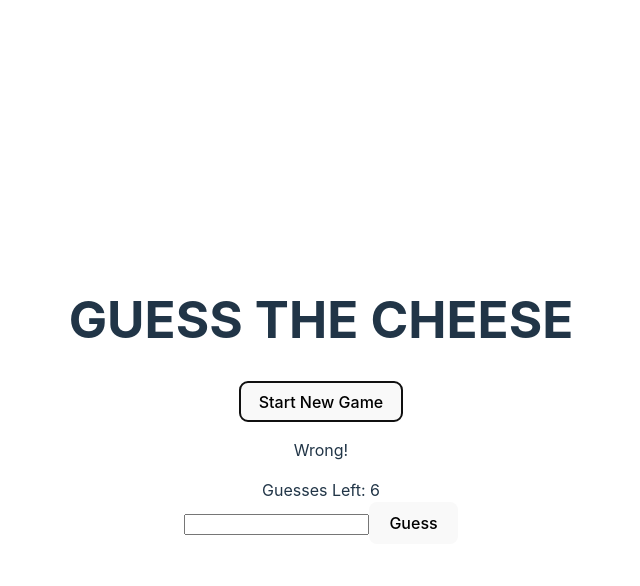
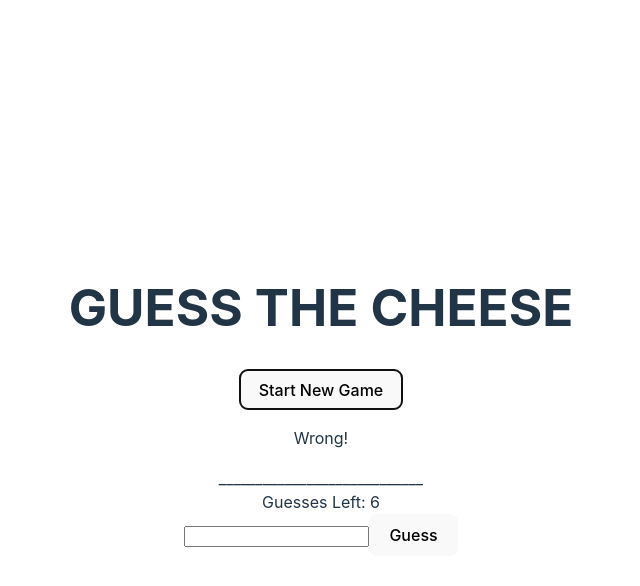
Before and after one commit to emmalgs/word-puzzle, a React (Vite) app: page / in a window 1280 px wide. Both pictures are taken after a click on the button "Start New Game". Shown: the top 586 px of the page, without its empty margins (319-959 px from the left). Built offline with nearby package versions, Linux system fonts and the light colour scheme.

Commit message:
display guess results in word + reset guesses

```diff
--- a/src/components/GuessResult.jsx
+++ b/src/components/GuessResult.jsx
@@ -1,11 +1,18 @@
 import PropTypes from "prop-types";
 
 function GuessResult(props) {
+  const wordArray = props.word.split("");
 
   return (
     <div>
       <div className="guess-result">{(props.result) ? <p>Correct!</p> : <p>Wrong!</p>}</div>
-      {/* // correct and missing letters display i.e _ _ E _ X _ _ */}
+      <div className="word-guess-display">
+        {wordArray.map((letter) => {
+          return props.allGuesses.includes(letter) ?
+          <span>{letter}</span> :
+          <span>__</span>})
+        }
+      </div>
       <div className="guesses-left">Guesses Left: {props.guesses}</div>
     </div>
   )
@@ -13,7 +20,9 @@ function GuessResult(props) {
 
 GuessResult.propTypes = {
   guesses: PropTypes.number,
-  result: PropTypes.bool
+  result: PropTypes.bool,
+  word: PropTypes.string,
+  allGuesses: PropTypes.array
 }
 
 export default GuessResult;
--- a/src/components/PuzzleControl.jsx
+++ b/src/components/PuzzleControl.jsx
@@ -27,6 +27,7 @@ class PuzzleControl extends React.Component{
       formVisibleOnPage: true,
       gameEnd: false,
       guessesLeft: 6,
+      lettersGuessed: [],
       word: newGameWord});
     console.log(this.state.word)
   }
@@ -60,6 +61,8 @@ class PuzzleControl extends React.Component{
       currentlyVisibleState =
       <div>
         <GuessResult
+          allGuesses={this.state.lettersGuessed}
+          word={this.state.word}
           result={this.state.guessResult}
           guesses={this.state.guessesLeft} />
         <GuessWordForm
```
